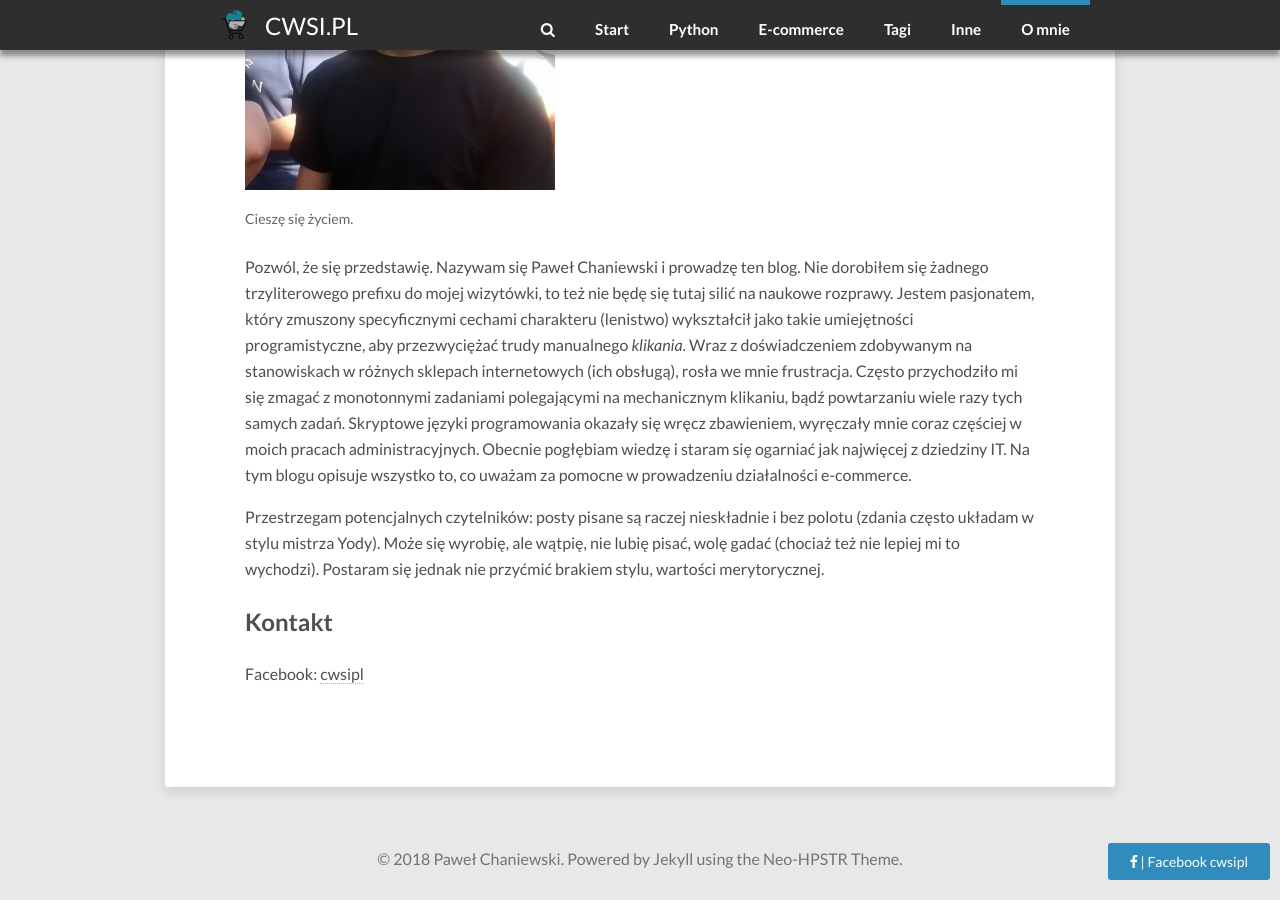
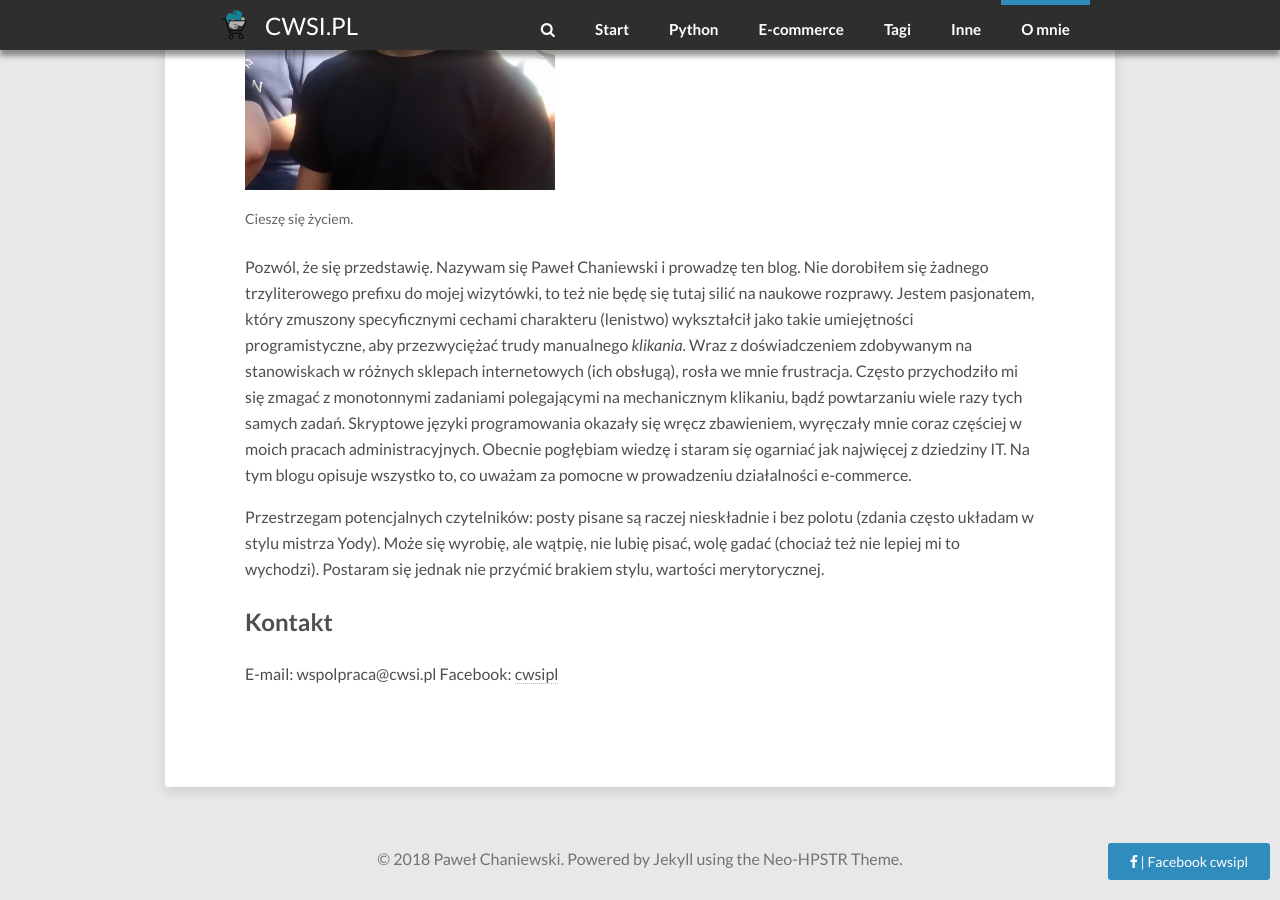
Before and after one commit to chawel/blog-test, a Jekyll site: the page built from about.md, in a window 1280 px wide and 900 px high, scrolled down 563 px. Built offline with Jekyll 4.4.1, drawn with Linux system fonts in a browser that asks for light colours; nearby versions of some CDN libraries; comment, search, counter and statistics services are not loaded.

Commit message:
Update about.md
added email

```diff
--- a/about.md
+++ b/about.md
@@ -15,4 +15,5 @@ Pozwól, że się przedstawię. Nazywam się Paweł Chaniewski i prowadzę ten b
 Przestrzegam potencjalnych czytelników: posty pisane są raczej nieskładnie i bez polotu (zdania często układam w stylu mistrza Yody). Może się wyrobię, ale wątpię, nie lubię pisać, wolę gadać (chociaż też nie lepiej mi to wychodzi). Postaram się jednak nie przyćmić brakiem stylu, wartości merytorycznej.
 
 ## Kontakt
+E-mail: wspolpraca@cwsi.pl
 Facebook: [cwsipl](https://facebook.com/cwsipl/)
```
